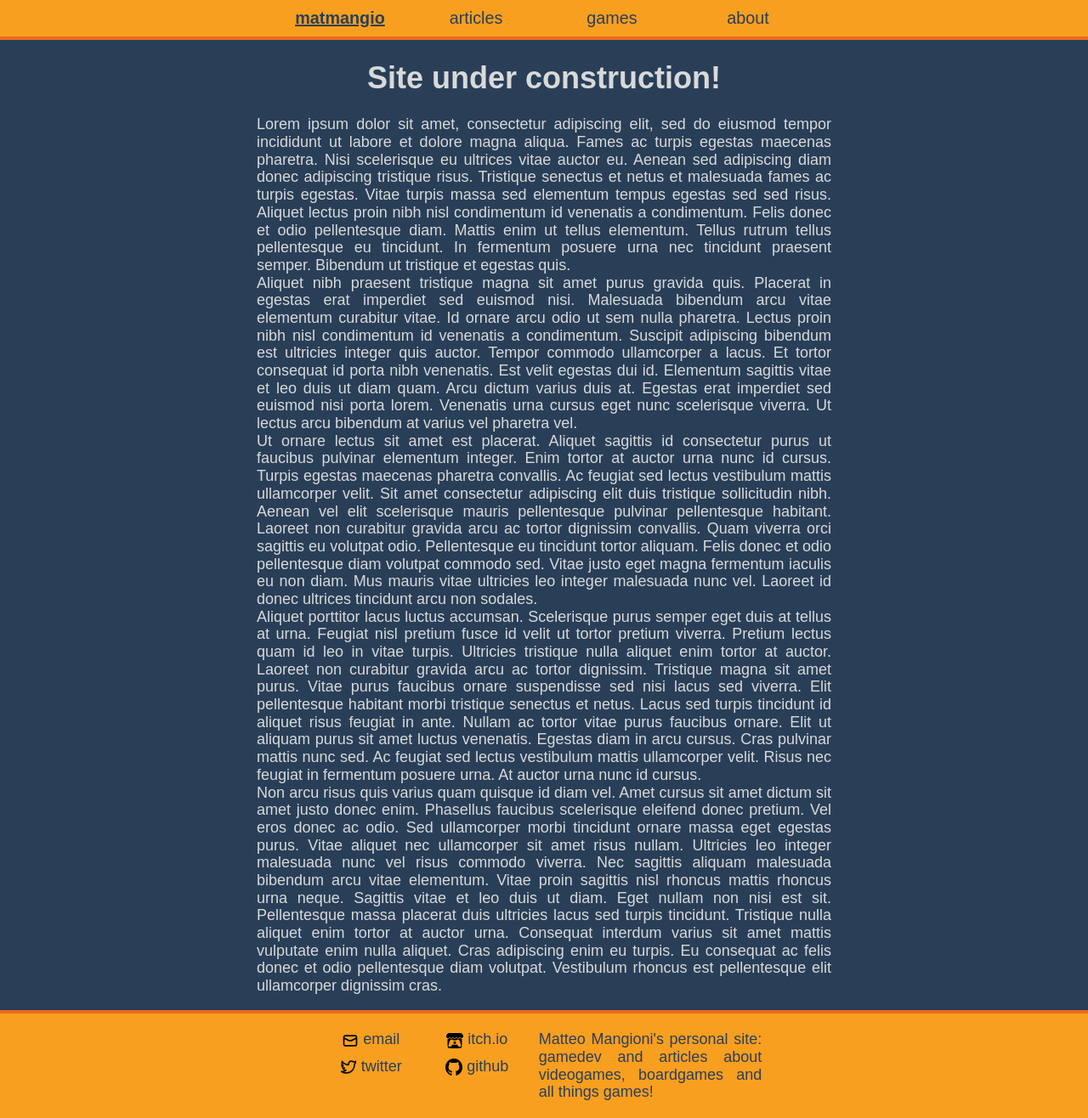
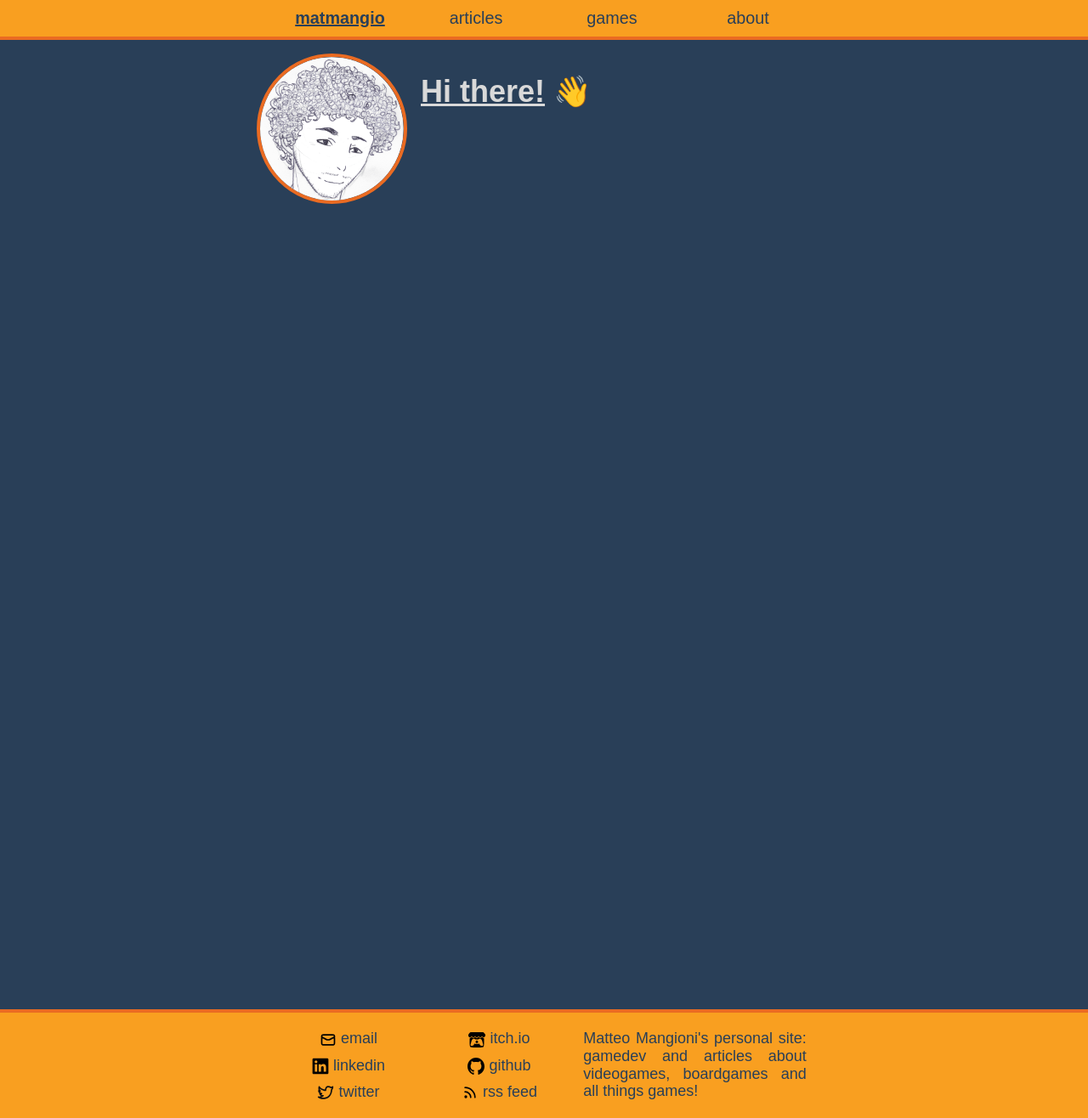
Before and after one commit to matmangio/matmangio.github.io, a Jekyll site: the page built from index.html, in a window 1280 px wide and 1316 px high. Shown: the whole window at 85% size. Built offline with Jekyll 4.4.1, drawn with Linux system fonts in a browser that asks for light colours; nearby versions of some CDN libraries; emoji names are drawn with the system emoji font; some web fonts are replaced.

Commit message:
Add dynamic socials links and set homepage

```diff
--- a/Gemfile
+++ b/Gemfile
@@ -35,3 +35,6 @@ gem "wdm", "~> 0.1.1", :platforms => [:mingw, :x64_mingw, :mswin]
 gem "http_parser.rb", "~> 0.6.0", :platforms => [:jruby]
 
 gem "webrick", "~> 1.8"
+
+#Emojis
+gem 'jemoji'
--- a/_config.yml
+++ b/_config.yml
@@ -29,6 +29,7 @@ url: "" # the base hostname & protocol for your site, e.g. http://example.com
 twitter_username: matmangio
 github_username:  matmangio
 itch_username: matmangio
+linkedin_username: matteo-mangioni-18302224b
 
 # Build settings
 theme: minima
@@ -36,6 +37,7 @@ plugins:
   - jekyll-feed
   - jekyll-sitemap
   - jekyll-seo-tag
+  - jemoji
 
 # Settings for Github Pages
 lsi: false
@@ -79,3 +81,6 @@ defaults:
       path: ""
     values:
       layout: "my_default"
+
+# Jekyll feed options
+author: matmangio
--- a/_includes/my_footer.html
+++ b/_includes/my_footer.html
@@ -1,25 +1,25 @@
 <div class="pure-g foot-body center word-break justify-text">
-    <div class="pure-u-1-3 pure-u-md-1-8 pure-lg-3-24 pure-u-xl-2-24 pure-u-xxxl-1-24 foot-column center-text">
-        <a href="mailto:mat.mangioni@gmail.com" class="top">
-            <img src="/assets/images/mail-logo.svg" height="20" class="valign-middle">
-            email
-        </a>
-        <a href="https://twitter.com/{{ site.twitter_username }}">
-            <img src="/assets/images/twitter-logo.svg" height="20" class="valign-middle">
-            twitter
-        </a>
-    </div>
-    <div class="pure-u-1-3 pure-u-md-1-8 pure-lg-3-24 pure-u-xl-2-24 pure-u-xxxl-1-24 foot-column center-text">
-        <a href="https://{{ site.itch_username }}.itch.io" class="top">
-            <img src="/assets/images/itch-logo.svg" height="20" class="valign-middle">
-            itch.io
-        </a>
-        <a href="https://github.com/{{ site.github_username }}">
-            <img src="/assets/images/github-logo.svg" height="20" class="valign-middle">
-            github
-        </a>
-    </div>
-    <div class="pure-u-2-3 pure-u-md-1-4 pure-lg-7-24 pure-u-xl-5-24 pure-u-xxxl-3-24 pure-u-x4k-1-12 foot-column">
+    {% for i in (0..1) %}
+        <div class="pure-u-10-24 pure-u-md-5-24 pure-lg-3-24 pure-u-xl-3-24 pure-u-xxxl-1-24 foot-column center-text">
+            {% assign column_size = site.data.socials.size | divided_by: 2 %}
+            {% assign remainder = site.data.socials.size | modulo: 2 %}
+            {% assign column_size = column_size | plus: remainder %}
+            {% for j in (1..column_size) %}
+                {% assign index = i | times: column_size %}
+                {% assign index = index | plus: j %}
+                {% assign index = index | minus: 1 %}
+                {% if index < site.data.socials.size %}
+                    <a href="{{ site.data.socials[index].link }}" {% if j < column_size %} class="top" {% endif %}>
+                        {% if site.data.socials[index].svg != null%}
+                            <img src="/assets/images/svg/{{ site.data.socials[index].svg }}" height="20" class="valign-middle">
+                        {% endif %}
+                        {{ site.data.socials[index].name }}
+                    </a>
+                {% endif %}
+            {% endfor %}
+        </div>
+    {% endfor %}
+    <div class="pure-u-20-24 pure-u-md-7-24 pure-u-xl-5-24 pure-u-xxxl-3-24 pure-u-x4k-1-12 foot-column">
         <p>{{ site.description }}</p>
     </div>
 </div>
--- a/_layouts/my_default.html
+++ b/_layouts/my_default.html
@@ -23,6 +23,7 @@
         <link rel="stylesheet" href="https://cdn.jsdelivr.net/npm/purecss@3.0.0/build/pure-min.css" integrity="sha384-X38yfunGUhNzHpBaEBsWLO+A0HDYOQi8ufWDkZ0k9e0eXz/tH3II7uKZ9msv++Ls" crossorigin="anonymous">
         <link rel="stylesheet" href="https://cdn.jsdelivr.net/npm/purecss@3.0.0/build/grids-responsive-min.css">
         <link rel="stylesheet" href="/assets/css/styles.css">
+        <link rel="stylesheet" href="https://fonts.googleapis.com/css?family=Akatab|Albert Sans">
     </head>
     <body>
         <div class="container">
--- a/_sass/main.scss
+++ b/_sass/main.scss
@@ -28,11 +28,26 @@
     }
 
     .content {
-        margin: 0px 16px 0px 16px;
+        margin: 16px;
     }
 
     .hidden {
         display: none;
+    }
+
+    img.circular-border {
+        border-radius: 50%;
+        border: 4px solid $border-color;
+    }
+
+    img.img-center {
+        display: block;
+        margin-left: auto;
+        margin-right: auto;
+    }
+
+    .float {
+        float: left;
     }
 
     @media (max-width: 671.5px) {
@@ -52,4 +67,5 @@ body {
     background-color: $bg-color;
     color: $text-color;
     font-size: large;
+    font-family: "Albert Sans", Akatab, Helvetica, sans-serif;
 }
--- a/_sass/navigation.scss
+++ b/_sass/navigation.scss
@@ -3,6 +3,10 @@
     border-bottom: 4px solid $border-color;
     font-family: 'Courier New', Courier, monospace, sans-serif;
     font-size: 1.1em;
+    position: -webkit-sticky;
+    position: sticky;
+    top: 0;
+    width: 100%;
 
     .nav-item {
         text-align: center;
--- a/index.html
+++ b/index.html
@@ -1,16 +1,6 @@
 ---
 title: home
 ---
-
-<h1 style="text-align: center;">Site under construction!</h1>
-<p>
-    Lorem ipsum dolor sit amet, consectetur adipiscing elit, sed do eiusmod tempor incididunt ut labore et dolore magna aliqua. Fames ac turpis egestas maecenas pharetra. Nisi scelerisque eu ultrices vitae auctor eu. Aenean sed adipiscing diam donec adipiscing tristique risus. Tristique senectus et netus et malesuada fames ac turpis egestas. Vitae turpis massa sed elementum tempus egestas sed sed risus. Aliquet lectus proin nibh nisl condimentum id venenatis a condimentum. Felis donec et odio pellentesque diam. Mattis enim ut tellus elementum. Tellus rutrum tellus pellentesque eu tincidunt. In fermentum posuere urna nec tincidunt praesent semper. Bibendum ut tristique et egestas quis.
-    <br>
-    Aliquet nibh praesent tristique magna sit amet purus gravida quis. Placerat in egestas erat imperdiet sed euismod nisi. Malesuada bibendum arcu vitae elementum curabitur vitae. Id ornare arcu odio ut sem nulla pharetra. Lectus proin nibh nisl condimentum id venenatis a condimentum. Suscipit adipiscing bibendum est ultricies integer quis auctor. Tempor commodo ullamcorper a lacus. Et tortor consequat id porta nibh venenatis. Est velit egestas dui id. Elementum sagittis vitae et leo duis ut diam quam. Arcu dictum varius duis at. Egestas erat imperdiet sed euismod nisi porta lorem. Venenatis urna cursus eget nunc scelerisque viverra. Ut lectus arcu bibendum at varius vel pharetra vel.
-    <br>
-    Ut ornare lectus sit amet est placerat. Aliquet sagittis id consectetur purus ut faucibus pulvinar elementum integer. Enim tortor at auctor urna nunc id cursus. Turpis egestas maecenas pharetra convallis. Ac feugiat sed lectus vestibulum mattis ullamcorper velit. Sit amet consectetur adipiscing elit duis tristique sollicitudin nibh. Aenean vel elit scelerisque mauris pellentesque pulvinar pellentesque habitant. Laoreet non curabitur gravida arcu ac tortor dignissim convallis. Quam viverra orci sagittis eu volutpat odio. Pellentesque eu tincidunt tortor aliquam. Felis donec et odio pellentesque diam volutpat commodo sed. Vitae justo eget magna fermentum iaculis eu non diam. Mus mauris vitae ultricies leo integer malesuada nunc vel. Laoreet id donec ultrices tincidunt arcu non sodales.
-    <br>
-    Aliquet porttitor lacus luctus accumsan. Scelerisque purus semper eget duis at tellus at urna. Feugiat nisl pretium fusce id velit ut tortor pretium viverra. Pretium lectus quam id leo in vitae turpis. Ultricies tristique nulla aliquet enim tortor at auctor. Laoreet non curabitur gravida arcu ac tortor dignissim. Tristique magna sit amet purus. Vitae purus faucibus ornare suspendisse sed nisi lacus sed viverra. Elit pellentesque habitant morbi tristique senectus et netus. Lacus sed turpis tincidunt id aliquet risus feugiat in ante. Nullam ac tortor vitae purus faucibus ornare. Elit ut aliquam purus sit amet luctus venenatis. Egestas diam in arcu cursus. Cras pulvinar mattis nunc sed. Ac feugiat sed lectus vestibulum mattis ullamcorper velit. Risus nec feugiat in fermentum posuere urna. At auctor urna nunc id cursus.
-    <br>
-    Non arcu risus quis varius quam quisque id diam vel. Amet cursus sit amet dictum sit amet justo donec enim. Phasellus faucibus scelerisque eleifend donec pretium. Vel eros donec ac odio. Sed ullamcorper morbi tincidunt ornare massa eget egestas purus. Vitae aliquet nec ullamcorper sit amet risus nullam. Ultricies leo integer malesuada nunc vel risus commodo viverra. Nec sagittis aliquam malesuada bibendum arcu vitae elementum. Vitae proin sagittis nisl rhoncus mattis rhoncus urna neque. Sagittis vitae et leo duis ut diam. Eget nullam non nisi est sit. Pellentesque massa placerat duis ultricies lacus sed turpis tincidunt. Tristique nulla aliquet enim tortor at auctor urna. Consequat interdum varius sit amet mattis vulputate enim nulla aliquet. Cras adipiscing enim eu turpis. Eu consequat ac felis donec et odio pellentesque diam volutpat. Vestibulum rhoncus est pellentesque elit ullamcorper dignissim cras.
-</p>
+<img src="/assets/images/favicon.png" width="25%" class="circular-border float" style="margin: 0px 16px 5px 0px;">
+<h1><u>Hi there!</u> :wave:</h1>
+<p></p>
```
Also changed, not shown: _data/socials.yaml (added, +18 -0 lines), assets/images/svg/github-logo.svg (renamed from assets/images/github-logo.svg), assets/images/svg/itch-logo.svg (renamed from assets/images/itch-logo.svg), assets/images/svg/linkedin-logo.svg (added), assets/images/svg/mail-logo.svg (renamed from assets/images/mail-logo.svg), assets/images/svg/rss-logo.svg (added), assets/images/svg/twitter-logo.svg (renamed from assets/images/twitter-logo.svg).
